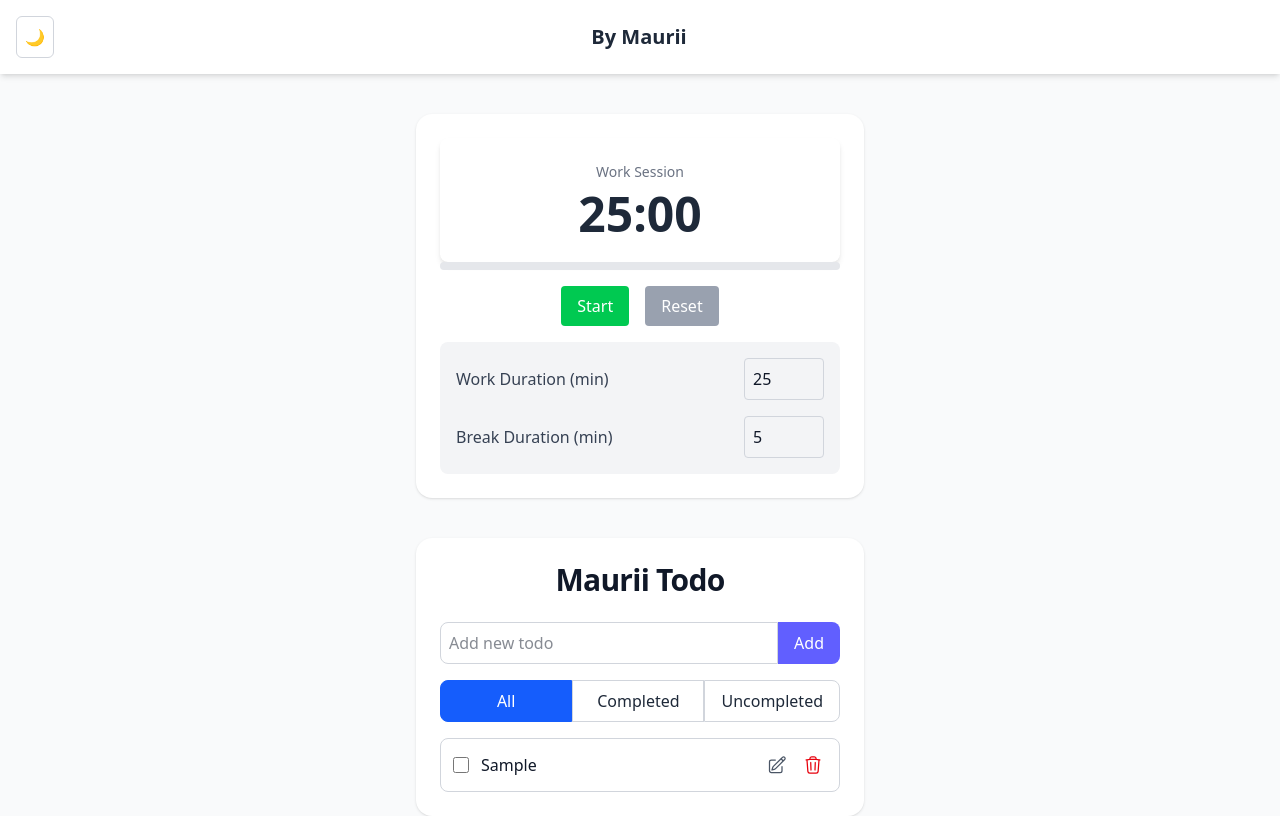
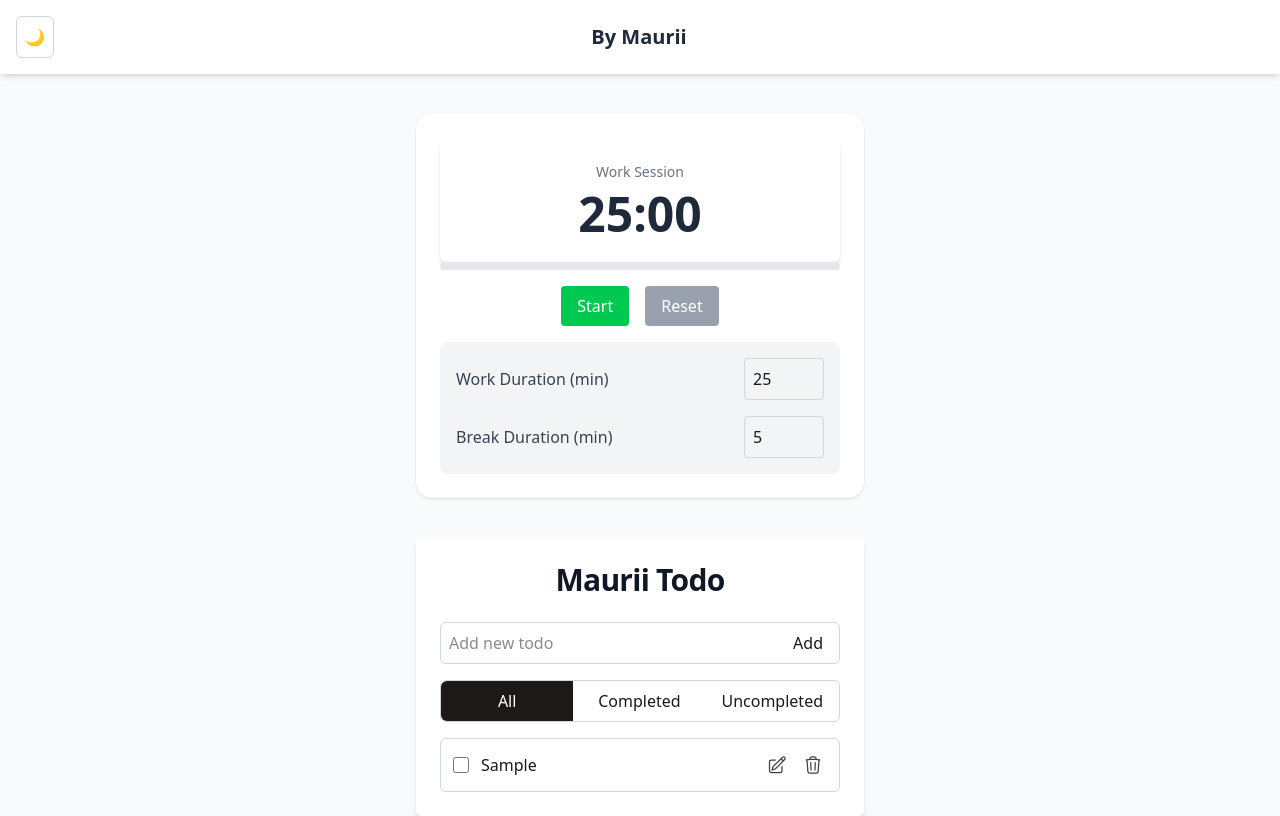
Before and after one commit to Dopest0727/taskmanger, a Next.js app: page / in a window 1280 px wide. Both pictures are taken after typing "Sample" into the empty fields and a click on the button "Add". Built offline with nearby package versions, Linux system fonts and the light colour scheme.

Commit message:
added styling

```diff
--- a/app/globals.css
+++ b/app/globals.css
@@ -3,5 +3,26 @@
 @custom-variant dark (&:where(.dark, .dark *));
 
 body {
-  @apply bg-gray-50 text-gray-900 dark:bg-gray-900 dark:text-gray-100 transition-colors duration-300;
+  @apply bg-gray-50 text-stone-900 dark:bg-stone-950 dark:text-stone-100 transition-colors duration-300;
 }
+
+/* Base app container (like TodoApp, PomodoroApp, etc.) */
+.app-container {
+  @apply max-w-md mx-auto mt-10 p-6 rounded-md bg-white dark:bg-stone-900 shadow-md transition-all;
+}
+
+/* Shared input style */
+.input-base {
+  @apply px-2 py-2 border border-gray-300 rounded-md focus:outline-none focus:ring-0
+    dark:bg-stone-800 dark:border-stone-600 dark:text-stone-100;
+}
+
+/* Shared button style */
+.btn-base {
+  @apply px-4 py-2 transition-colors duration-200;
+}
+
+/* Shared border color logic */
+.border-base {
+  @apply border border-gray-300 dark:border-stone-600;
+}
--- a/components/todo/TodoApp.tsx
+++ b/components/todo/TodoApp.tsx
@@ -66,8 +66,8 @@ function TodoApp() {
   };
 
   return (
-    <div className="todo-container max-w-md mx-auto mt-10 p-6 rounded-2xl shadow-sm bg-white dark:bg-gray-800 transition-all">
-      <h1 className="text-3xl font-semibold mb-6 text-center tracking-tight">
+    <div className="todo-container app-container">
+      <h1 className="text-3xl font-semibold mb-6 text-center tracking-tight text-gray-900 dark:text-stone-100">
         Maurii Todo
       </h1>
       <TodoForm onAdd={addTodo} />
@@ -79,7 +79,7 @@ function TodoApp() {
         onEdit={editTodo}
       />
       {todos.length === 0 && (
-        <p className="empty-message text-center text-gray-500 mt-10 mb-5">
+        <p className="text-center text-gray-500 mt-10 mb-5 dark:text-stone-100">
           No tasks yet! Add above ✏️
         </p>
       )}
--- a/components/todo/TodoFilter.tsx
+++ b/components/todo/TodoFilter.tsx
@@ -11,18 +11,17 @@ const TodoFilter: React.FC<TodoFilterProps> = ({ filter, setFilter }) => {
   const filters: FilterType[] = ["all", "completed", "uncompleted"];
 
   return (
-    <div className="flex mb-4 w-full max-w-md mx-auto">
+    <div className="flex mb-4 w-full border-base max-w-md mx-auto rounded-md">
       {filters.map((f) => (
         <button
           key={f}
           onClick={() => setFilter(f)}
-          className={`flex-1 px-4 py-2 border transition-colors duration-200
-        ${
-          filter === f
-            ? "bg-blue-600 text-white border-blue-600"
-            : "bg-white text-gray-800 border-gray-300 dark:bg-gray-800 dark:text-gray-300 dark:border-gray-600 hover:bg-gray-300 dark:hover:bg-gray-700"
-        }
-        first:rounded-l-lg last:rounded-r-lg`}
+          className={`flex-1 px-4 py-2 transition-colors duration-200 first:rounded-l-md last:rounded-r-md
+    ${
+      filter === f
+        ? "bg-stone-900 text-white dark:bg-stone-100 dark:text-stone-900"
+        : "bg-white text-stone-900 dark:bg-stone-800 dark:text-stone-100 hover:bg-stone-200 dark:hover:bg-stone-700"
+    }`}
         >
           {f.charAt(0).toUpperCase() + f.slice(1)}
         </button>
--- a/components/todo/TodoForm.tsx
+++ b/components/todo/TodoForm.tsx
@@ -10,17 +10,20 @@ function TodoForm({ onAdd }: TodoFormProps) {
   };
 
   return (
-    <form onSubmit={handleSubmit} className="todo-form flex mb-4">
+    <form
+      onSubmit={handleSubmit}
+      className="todo-form flex mb-4 border border-base rounded-md"
+    >
       <input
         type="text"
         value={newTodo}
         onChange={(e) => setNewTodo(e.target.value)}
         placeholder="Add new todo"
-        className="todo-input flex-grow p-2 border border-gray-300 rounded-l-lg focus:outline-none focus:ring-2 focus:ring-indigo-500 dark:bg-gray-700 dark:border-gray-600 dark:focus:ring-indigo-400"
+        className="flex-grow input-base border-none rounded-l-md"
       />
       <button
-        className="add-button px-4 py-2 bg-indigo-500 text-white font-medium rounded-r-lg hover:bg-indigo-600 active:scale-95 transition-transform"
         type="submit"
+        className="btn-base hover:bg-stone-900 dark:hover:bg-stone-100 dark:hover:text-stone-800 hover:text-stone-100 rounded-r-md"
       >
         Add
       </button>
--- a/components/todo/TodoItem.tsx
+++ b/components/todo/TodoItem.tsx
@@ -18,19 +18,18 @@ function TodoItem({ todo, onToggle, onDelete, onEdit }: TodoItemProps) {
 
   return (
     <div
-      className={`todo-item flex items-center justify-between p-3 rounded-lg border border-gray-300
-        ${
-          todo.completed
-            ? "bg-gray-100 dark:bg-gray-700 line-through"
-            : "bg-white dark:bg-gray-800"
-        }`}
+      className={`todo-item flex items-center justify-between p-3 rounded-md border-base ${
+        todo.completed
+          ? "bg-white line-through opacity-60"
+          : "bg-white dark:bg-stone-800"
+      }`}
     >
       <div className="flex items-center gap-3 flex-grow">
         <input
           type="checkbox"
           checked={todo.completed}
           onChange={onToggle}
-          className="w-4 h-4 accent-indigo-500"
+          className="w-4 h-4 accent-gray-300"
         />
 
         {isEditing ? (
@@ -54,16 +53,15 @@ function TodoItem({ todo, onToggle, onDelete, onEdit }: TodoItemProps) {
       <div className="flex items-center gap-2 ml-3">
         <button
           onClick={() => setIsEditing(true)}
-          className="p-1 hover:bg-gray-200 dark:hover:bg-gray-700 rounded transition-colors duration-200"
+          className="p-1 hover:bg-stone-200 dark:hover:bg-stone-700 rounded transition-colors duration-200"
         >
-          <PencilSquareIcon className="w-5 h-5 text-gray-600 dark:text-gray-300" />
+          <PencilSquareIcon className="w-5 h-5 text-stone-700 dark:text-stone-200" />
         </button>
-
         <button
           onClick={onDelete}
-          className="p-1 hover:bg-red-100 dark:hover:bg-red-700 rounded transition-colors duration-200"
+          className="p-1 hover:bg-red-200 dark:hover:bg-red-700 rounded transition-colors duration-200"
         >
-          <TrashIcon className="w-5 h-5 text-red-600 dark:text-red-400" />
+          <TrashIcon className="w-5 h-5 text-stone-700 dark:text-red-400" />
         </button>
       </div>
     </div>
```
